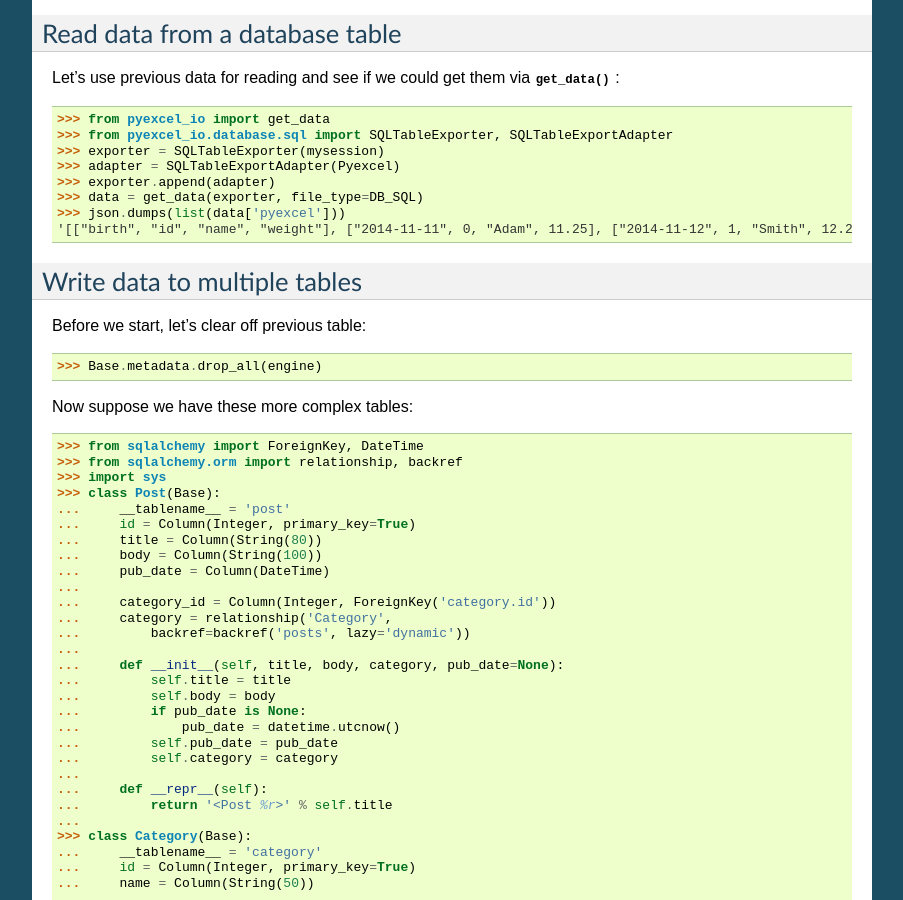
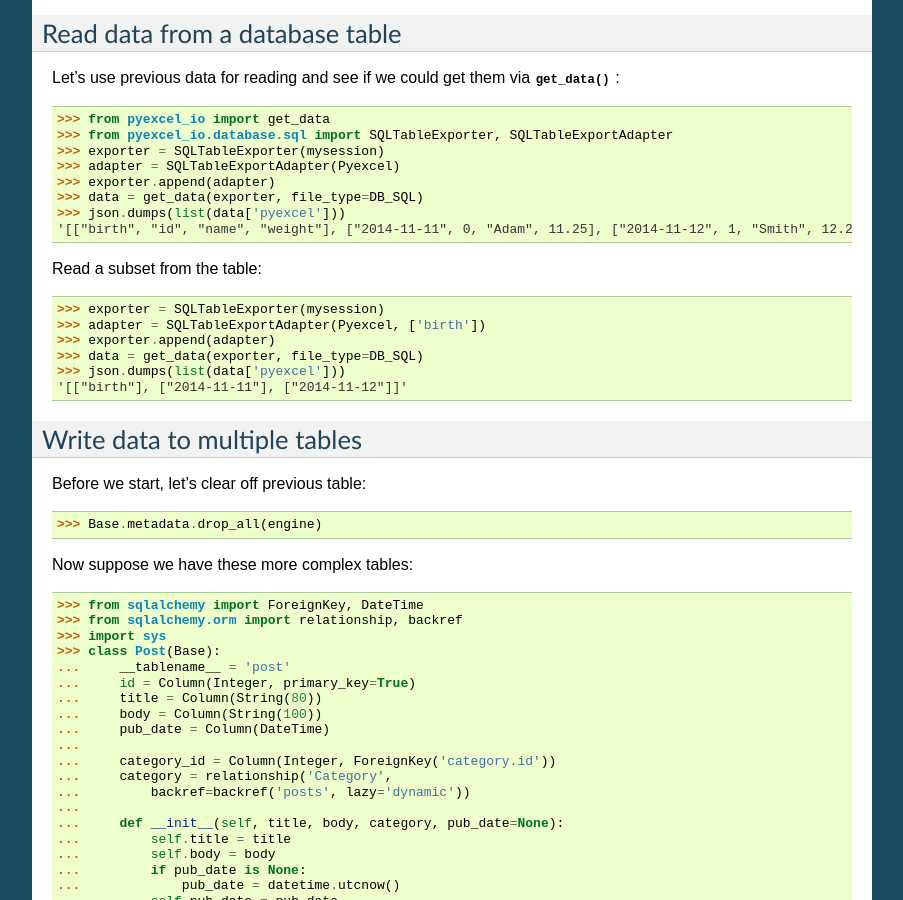
Before and after one commit to pyexcel/pyexcel-io, a Sphinx documentation site: the page built from doc/source/sqlalchemy.rst, in a window 1280 px wide and 900 px high, scrolled down 1073 px. Shown: the whole window, without its empty margins (198-1101 px from the left). Built offline with Sphinx 7.4.7, drawn with Linux system fonts in a browser that asks for light colours.

Commit message:
document how to obtain a sub set from a database table

```diff
--- a/doc/source/sqlalchemy.rst
+++ b/doc/source/sqlalchemy.rst
@@ -73,6 +73,15 @@ Let's use previous data for reading and see if we could get them via
     >>> data = get_data(exporter, file_type=DB_SQL)
     >>> json.dumps(list(data['pyexcel']))
     '[["birth", "id", "name", "weight"], ["2014-11-11", 0, "Adam", 11.25], ["2014-11-12", 1, "Smith", 12.25]]'
+
+Read a subset from the table:
+
+    >>> exporter = SQLTableExporter(mysession)
+    >>> adapter = SQLTableExportAdapter(Pyexcel, ['birth'])
+    >>> exporter.append(adapter)
+    >>> data = get_data(exporter, file_type=DB_SQL)
+    >>> json.dumps(list(data['pyexcel']))
+    '[["birth"], ["2014-11-11"], ["2014-11-12"]]'
 
 
 Write data to multiple tables
```
Also changed, not shown: doc/source/django.rst (+9 -0 lines).
